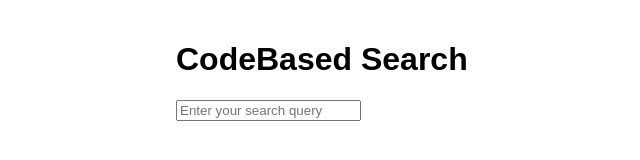
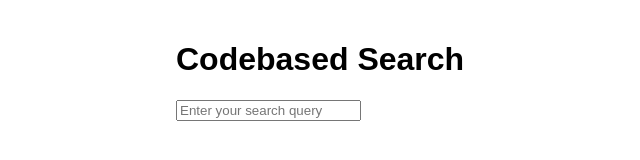
Before and after one commit to codebased-sh/codebased, a plain HTML site: page codebased/index.html in a window 1280 px wide. Shown: the full height of the page, 64-704 px from the left. Drawn offline with nearby package versions, Linux system fonts and the light colour scheme.

Commit message:
Fix case

```diff
--- a/codebased/index.html
+++ b/codebased/index.html
@@ -28,7 +28,7 @@
     </style>
 </head>
 <body>
-    <h1>CodeBased Search</h1>
+    <h1>Codebased Search</h1>
     <form id="searchForm">
         <input type="text" id="query" placeholder="Enter your search query" required>
     </form>
```
